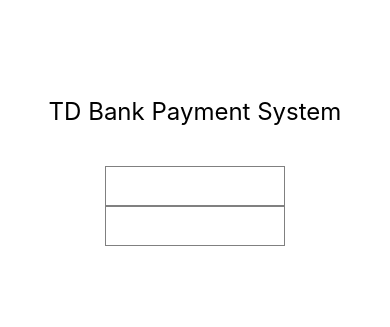
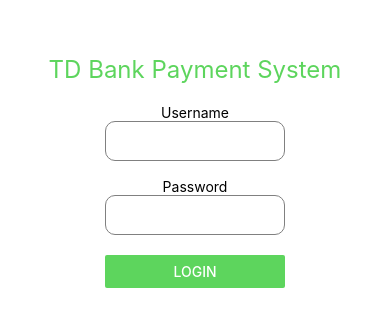
Before and after one commit to GavinYoung1994/fintech2018, a React Native app in the folder AwesomeProject/: screen / in a window 390 px wide. Shown: the part 251-578 px from the top of the page. Built offline with nearby package versions, Linux system fonts and the light colour scheme.

Commit message:
login page works now

```diff
--- a/AwesomeProject/App.js
+++ b/AwesomeProject/App.js
@@ -1,16 +1,11 @@
-/**[]
- * Sample React Native App
- * https://github.com/facebook/react-native
- * @flow
- */
-
 import React, { Component } from 'react';
 import {
   StyleSheet,
   Text,
   View,
   Image,
-  TextInput
+  TextInput,
+  Button
 } from 'react-native';
 
 export default class App extends React.Component {
@@ -18,28 +13,77 @@
     super(props);
     this.state = {
       username: '',
-      password: ''
+      password: '',
+      isLoading: false
     }
+  }
+
+  loginOnClick = () => {
+    this.setState({isLoading: true});
+    fetch(`https://api-wufthacks.xlabs.one:8243/userSignin/V1.0.0/signin`, {
+        method: 'POST',
+        headers: {
+          'Accept': 'application/json',
+          'Authorization': 'Bearer 8b60815e-85d1-3a21-9154-6c384535a6f2',
+          'Content-Type': 'application/json'
+
+        },
+        body: JSON.stringify({
+           'username': this.state.username,
+           'password': this.state.password
+        })
+      })
+    .then((response) => {
+      if(response.status == 200){
+        return response.json();
+      }else{
+        alert(response);
+        this.setState({isLoading: false});
+      }
+    }).then((responseData) => {
+      alert(responseData["X-Api-Key"]);
+      this.setState({isLoading: false});
+    })
+    .catch((error) => {
+      alert(error);
+      this.setState({isLoading: false});
+    });
   }
 
   render() {
     return (
       <View style={styles.container}>
           <View style={{alignItems: 'center'}}>
-            <View style={{flexDirection: 'row', marginBottom: 40}}>
-              <Text style={{fontSize: 24}}>TD Bank Payment System</Text>
+            <View style={{flexDirection: 'row', marginBottom: 20}}>
+              <Text style={{fontSize: 24, color: '#5dd55d'}}>TD Bank Payment System</Text>
             </View>
+            <View>
+              <Text style={{textAlign: 'center'}}>
+                Username{'\n'}
+              </Text>
               <TextInput
-              style={{height: 40, borderColor: 'gray', borderWidth: 1, width: 180}}
+                style={{height: 40, borderColor: 'gray', borderWidth: 1, width: 180, borderRadius: 10}}
+                underlineColorAndroid = 'rgba(0,0,0,0)'
                 onChangeText={(text) => this.setState({username: text})}
                 value={this.state.username}
               />
+              <Text style={{textAlign: 'center'}}>
+                {'\n'}Password{'\n'}
+              </Text>
               <TextInput
                 secureTextEntry = {true}
-              style={{height: 40, borderColor: 'gray', borderWidth: 1, width: 180}}
+                underlineColorAndroid = 'rgba(0,0,0,0)'
+                style={{height: 40, borderColor: 'gray', borderWidth: 1, width: 180, marginBottom: 20, borderRadius: 10}}
                 onChangeText={(text) => this.setState({password: text})}
                 value={this.state.password}
               />
+              <Button
+                onPress={this.loginOnClick}
+                color="#5dd55d"
+                title='Login'
+                disabled={this.state.isLoading}
+              />
+            </View>
           </View>
       </View>
     );
@@ -49,8 +93,9 @@
 const styles = StyleSheet.create({
   container: {
     flex: 1,
+    flexDirection: 'row',
     backgroundColor: '#fff',
     alignItems: 'center',
-    justifyContent: 'center',
+    justifyContent: 'center'
   }
 });
```
Also changed, not shown: AwesomeProject/tdbank.jpg (added), 1 other file (tests, documents, lock files or other folders). Lines whose indentation alone changed are shown as unchanged.
